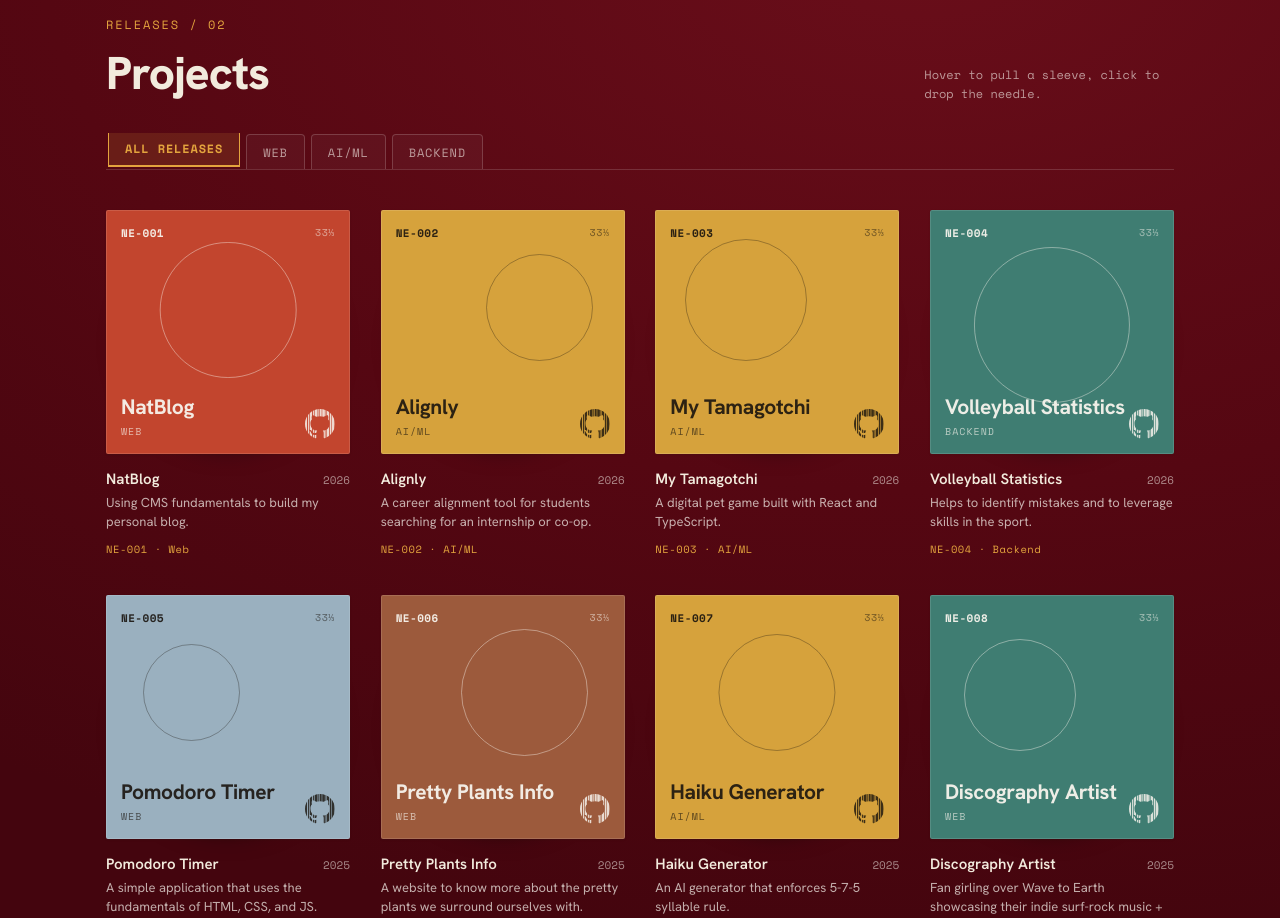
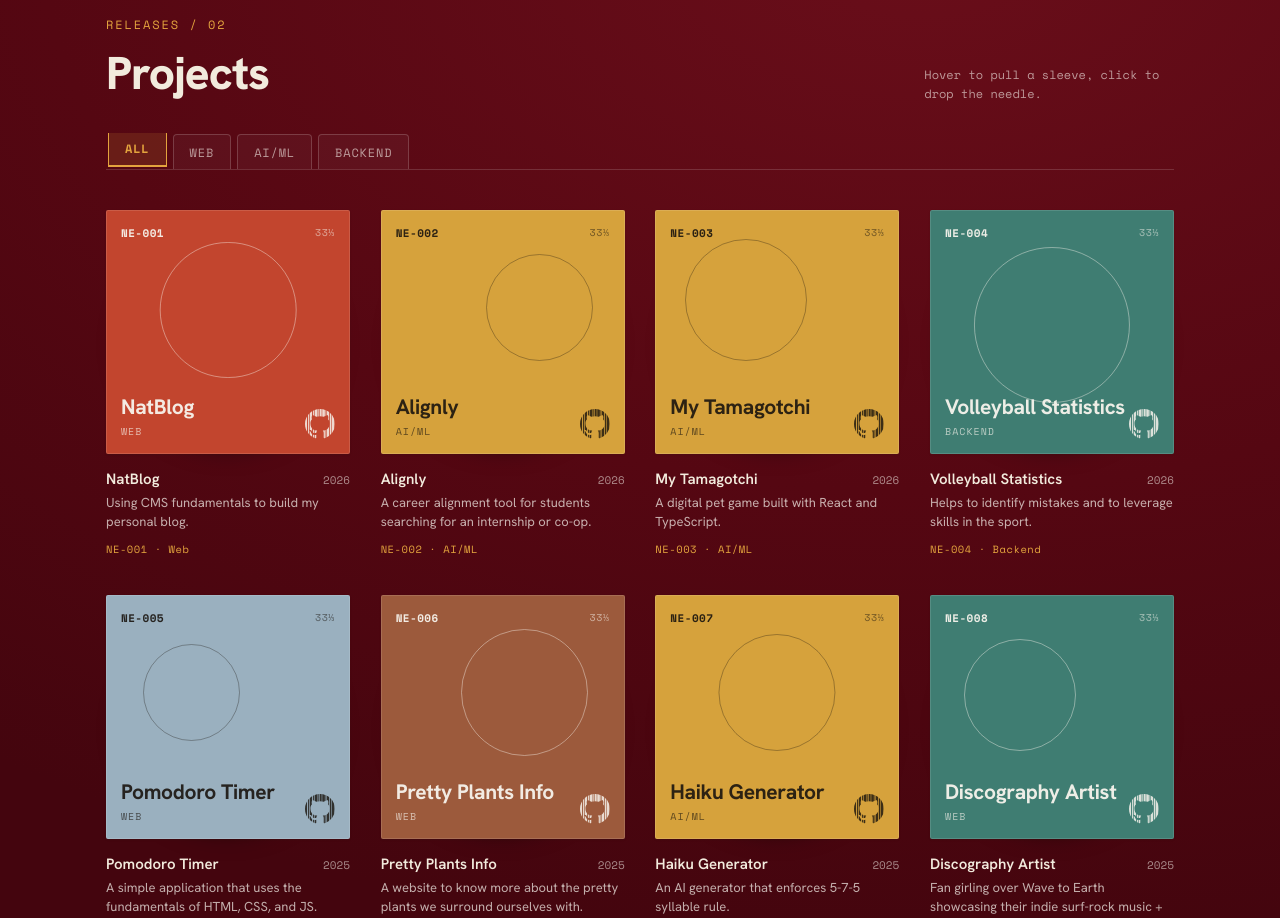
Before and after one commit to natashaejercito/natasha-portfolio2.0, a Next.js app: page / in a window 1280 px wide. Shown: the part 2940-3858 px from the top of the page. Built offline with nearby package versions, Linux system fonts and the light colour scheme.

Commit message:
update GENRES labels for consistency; enhance ScrollTrigger configuration in Reveal component

```diff
--- a/app/components/Projects.tsx
+++ b/app/components/Projects.tsx
@@ -6,7 +6,7 @@ import { PROJECTS, GENRE_LABELS, Project } from '../data';
 const STACK_EXIT_MS = 420;
 
 const GENRES = [
-  { key: 'ALL', label: 'All Releases' },
+  { key: 'ALL', label: 'All' },
   { key: 'WEB', label: 'Web' },
   { key: 'OSS', label: 'AI/ML' },
   { key: 'LAB', label: 'Backend' },
--- a/app/components/Reveal.tsx
+++ b/app/components/Reveal.tsx
@@ -6,6 +6,10 @@ import { ScrollTrigger } from 'gsap/ScrollTrigger';
 
 if (typeof window !== 'undefined') {
   gsap.registerPlugin(ScrollTrigger);
+  // Prevent mobile browsers' address-bar show/hide (which fires a resize event)
+  // from forcing ScrollTrigger to recalculate trigger positions mid-scroll —
+  // that recalculation can snap an in-progress reveal straight to its end state.
+  ScrollTrigger.config({ ignoreMobileResize: true });
 }
 
 interface RevealProps {
```
